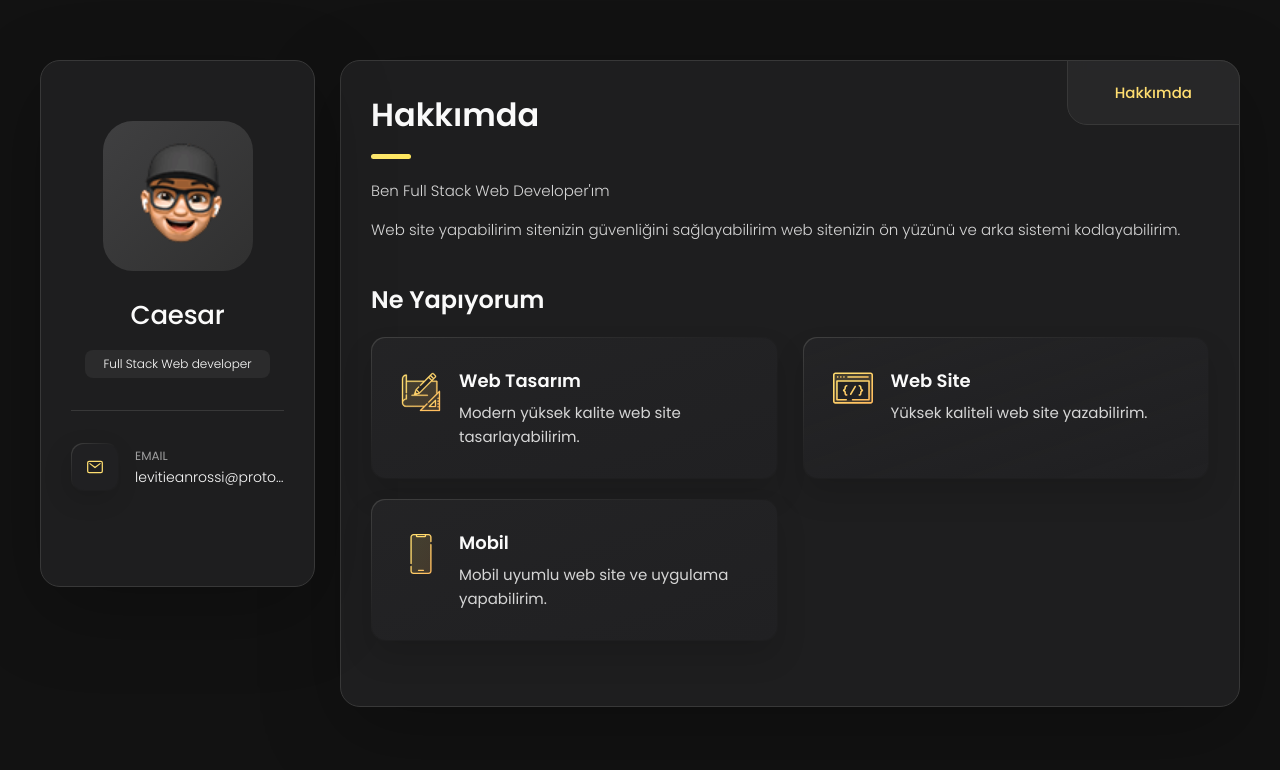
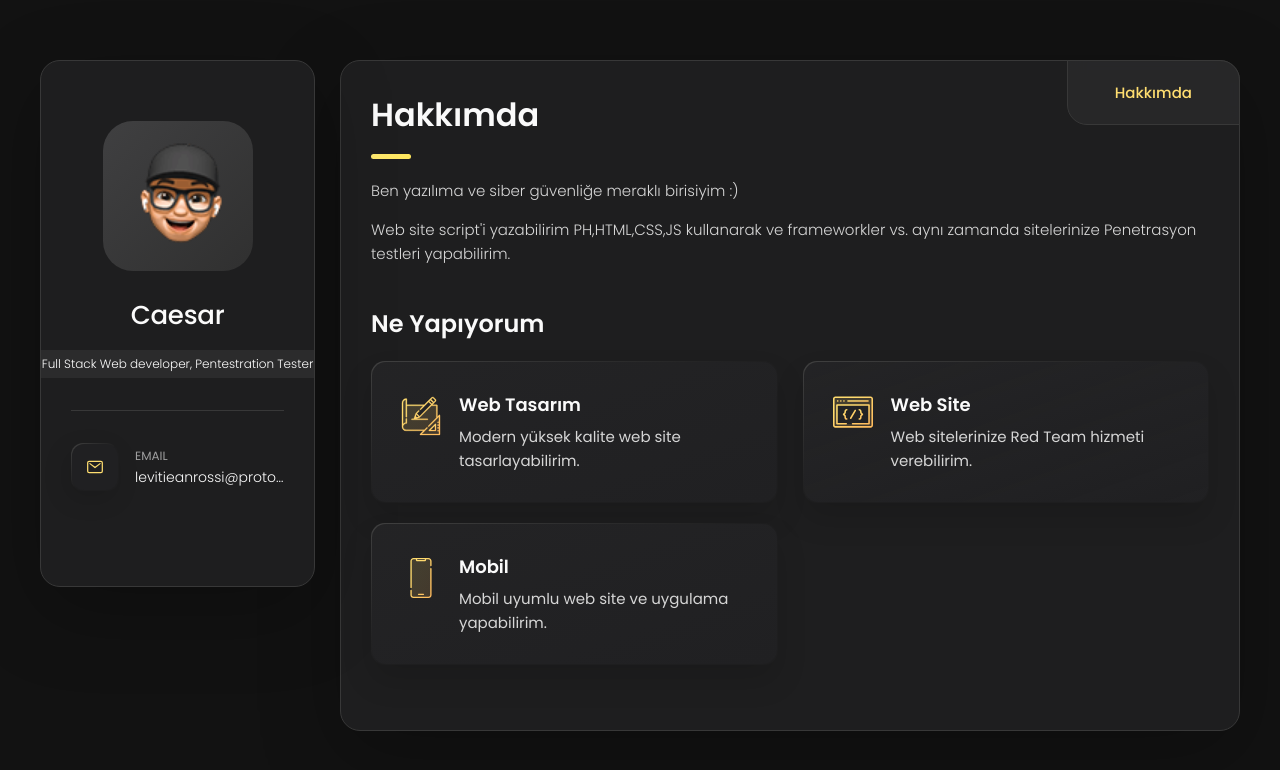
Before and after one commit to YourAnonCaesar/youranoncaesar.github.io, a plain HTML site: page index.html in a window 1280 px wide. Drawn offline with nearby package versions, Linux system fonts and the light colour scheme.

Commit message:
8.02.2024

```diff
--- a/index.html
+++ b/index.html
@@ -8,34 +8,22 @@
   <title>Caesar</title>
 
   <!--
-    - favicon
+    _____
+  / ____|
+ | |     __ _  ___  ___  __ _ _ __
+ | |    / _` |/ _ \/ __|/ _` | '__|
+ | |___| (_| |  __/\__ \ (_| | |
+  \_____\__,_|\___||___/\__,_|_|
   -->
   <link rel="shortcut icon" href="./assets/images/logo.ico" type="image/x-icon">
-
-  <!--
-    - custom css link
-  -->
   <link rel="stylesheet" href="./assets/css/style.css">
-
-  <!--
-    - google font link
-  -->
   <link rel="preconnect" href="https://fonts.googleapis.com">
   <link rel="preconnect" href="https://fonts.gstatic.com" crossorigin>
   <link href="https://fonts.googleapis.com/css2?family=Poppins:wght@300;400;500;600&display=swap" rel="stylesheet">
 </head>
 
 <body>
-
-  <!--
-    - #MAIN
-  -->
-
   <main>
-
-    <!--
-      - #SIDEBAR
-    -->
 
     <aside class="sidebar" data-sidebar>
 
@@ -48,7 +36,7 @@
         <div class="info-content">
           <h1 class="name" title="Caesar">Caesar</h1>
 
-          <p class="title">Full Stack Web developer</p>
+          <p class="title">Full Stack Web developer, Pentestration Tester</p>
         </div>
 
         <button class="info_more-btn" data-sidebar-btn>
@@ -81,70 +69,12 @@
 
           <li class="contact-item">
 
-            <!--
-            <div class="icon-box">
-              <ion-icon name="phone-portrait-outline"></ion-icon>
-            </div>
-
-             <div class="contact-info">
-              <p class="contact-title">Phone</p>
-
-              <a href="tel:+12133522795" class="contact-link">+1 (213) 352-2795</a>
-            </div> -->
-
           </li>
-
-          <!-- <li class="contact-item">
-
-            <div class="icon-box">
-              <ion-icon name="calendar-outline"></ion-icon>
-            </div>
-
-            <div class="contact-info">
-              <p class="contact-title">Birthday</p>
-
-              <time datetime="1982-06-23">June 23, 1982</time>
-            </div>
-
-          </li> -->
-
-          <!-- <li class="contact-item">
-
-            <div class="icon-box">
-              <ion-icon name="location-outline"></ion-icon>
-            </div>
-
-            <div class="contact-info">
-              <p class="contact-title">Location</p>
-
-              <address>Sacramento, California, USA</address>
-            </div>
-
-          </li> -->
-
         </ul>
 
         <div class="separator"></div>
 
         <ul class="social-list">
-
-          <!-- <li class="social-item">
-            <a href="#" class="social-link">
-              <ion-icon name="logo-facebook"></ion-icon>
-            </a>
-          </li>
-
-          <li class="social-item">
-            <a href="#" class="social-link">
-              <ion-icon name="logo-twitter"></ion-icon>
-            </a>
-          </li> -->
-
-          <!-- <li class="social-item">
-            <a href="instagram.com/@eklcr" class="social-link">
-              <ion-icon name="logo-instagram"></ion-icon>
-            </a>
-          </li> -->
 
         </ul>
 
@@ -152,20 +82,7 @@
 
     </aside>
 
-
-
-
-
-    <!--
-      - #main-content
-    -->
-
     <div class="main-content">
-
-      <!--
-        - #NAVBAR
-      -->
-
       <nav class="navbar">
 
         <ul class="navbar-list">
@@ -174,21 +91,10 @@
             <button class="navbar-link active"
             >Hakkımda</button>
           </li>
-          <!-- data-nav-link -->
-
 
         </ul>
 
       </nav>
-
-
-
-
-
-      <!--
-        - #ABOUT
-      -->
-
       <article class="about  active" data-page="about">
 
         <header>
@@ -197,18 +103,13 @@
 
         <section class="about-text">
           <p>
-            Ben Full Stack Web Developer'ım
+            Ben yazılıma ve siber güvenliğe meraklı birisiyim :)
           </p>
 
           <p>
-           Web site yapabilirim sitenizin güvenliğini sağlayabilirim web sitenizin ön yüzünü ve arka sistemi kodlayabilirim.
+           Web site script'i yazabilirim PH,HTML,CSS,JS kullanarak ve frameworkler vs. aynı zamanda sitelerinize Penetrasyon testleri yapabilirim.
           </p>
         </section>
-
-
-        <!--
-          - service
-        -->
 
         <section class="service">
 
@@ -243,7 +144,7 @@
                 <h4 class="h4 service-item-title">Web Site</h4>
 
                 <p class="service-item-text">
-                  Yüksek kaliteli web site yazabilirim.
+                  Web sitelerinize Red Team hizmeti verebilirim.
                 </p>
               </div>
 
```
